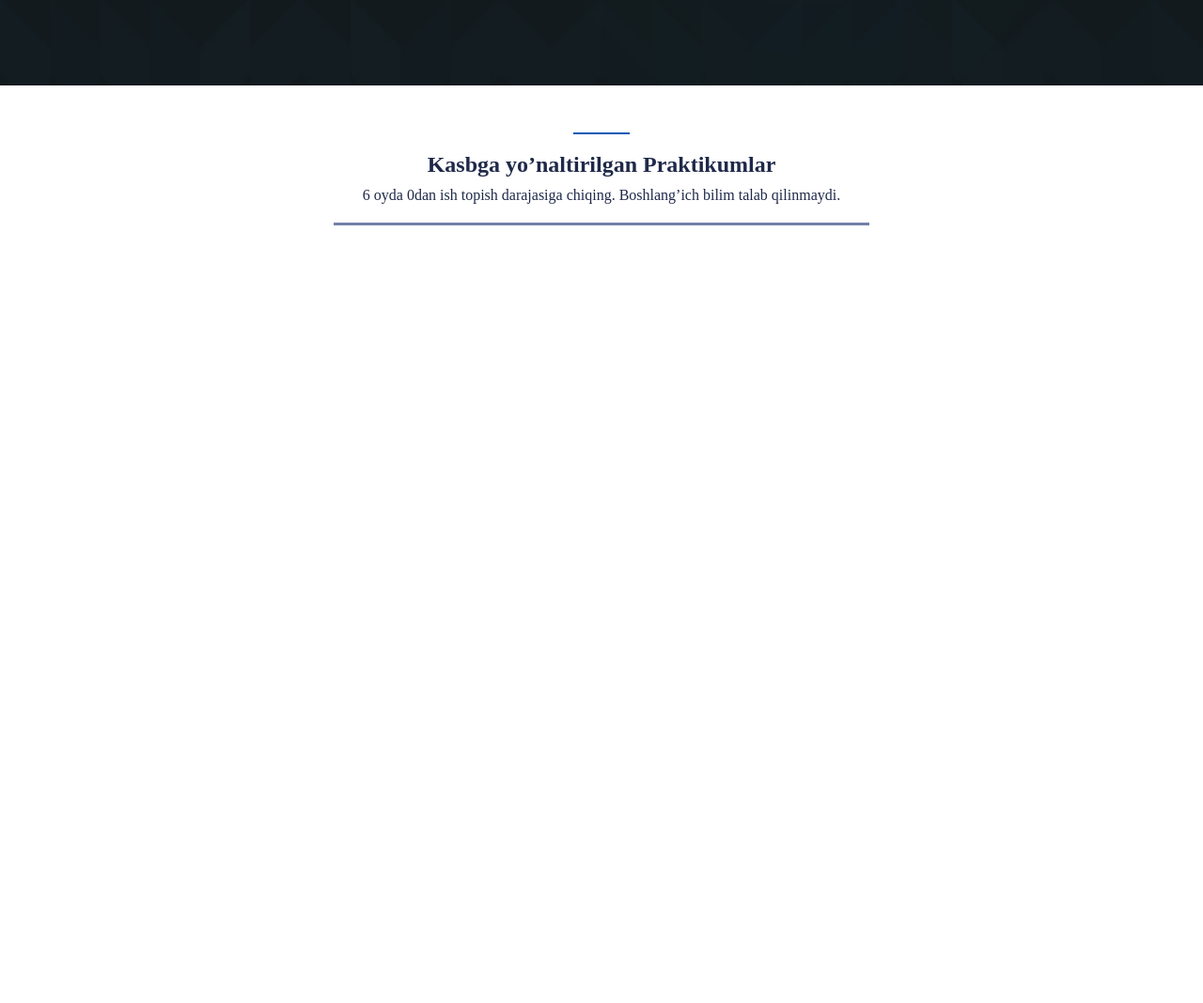
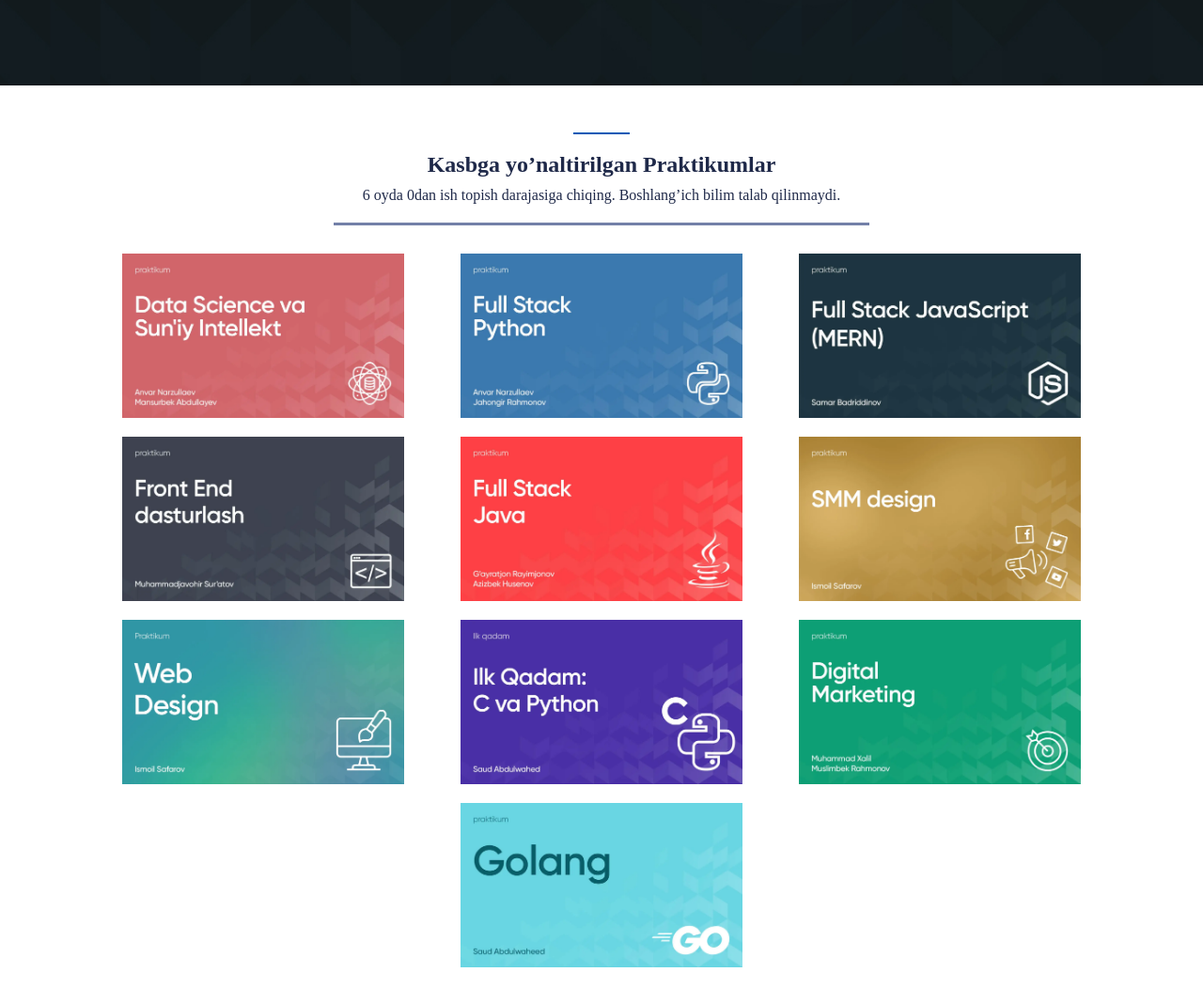
Before and after one commit to Samandar0021305/mohirdev.uz, a plain HTML site: page index.html in a window 1280 px wide. Shown: the part 809-1877 px from the top of the page at 94% size. Before the commit the page ends 1109 px from the top, so only its background shows below. Drawn offline with Linux system fonts and the light colour scheme.

Commit message:
praktikum curslar qo'shildi

```diff
--- a/index.html
+++ b/index.html
@@ -82,12 +82,19 @@
           <p>6 oyda 0dan ish topish darajasiga chiqing. Boshlang’ich bilim talab qilinmaydi.</p>
         <span class="section__hero"></span>
         </div>
+
+        <div class="section__box">
+
+        </div>
+
   </section>
 </main>
 
 
 
 
+
 </body>
+<script src="./js/courses.js"></script>
 <script src="./js/main.js"></script>
 </html>
--- /dev/null
+++ b/js/courses.js
@@ -0,0 +1,26 @@
+const praktikumlar = [
+"../praktikumlar/data_science-1.webp",
+"../praktikumlar/full_stack_python-1.webp",
+"../praktikumlar/MERN-1.webp",
+"../praktikumlar/frontend-1.webp",
+"../praktikumlar/java-1.webp",
+"../praktikumlar/smm-1-1.webp",
+"../praktikumlar/webdesign.webp",
+"../praktikumlar/candpython-1.webp",
+"../praktikumlar/digital_marketing-1.webp",
+"../praktikumlar/go-1.webp"
+]
+
+var fragment = new DocumentFragment()
+var sectionBox = document.querySelector(".section__box");
+praktikumlar.forEach(Element =>{
+    let divEl = document.createElement("div");
+    let imgEl = document.createElement("img")
+    imgEl.src = Element;
+    imgEl.setAttribute("class","section__pic")
+    divEl.setAttribute("class","section__picture")
+    divEl.appendChild(imgEl)
+    fragment.appendChild(divEl)
+})
+
+sectionBox.appendChild(fragment)
--- a/scss/block/_section.scss
+++ b/scss/block/_section.scss
@@ -26,4 +26,21 @@
         margin: 20px 0;
         background-color: #7380a8;
     }
+    &__pic{
+        display: flex;
+        max-width: 100%;
+    }
+    &__picture{
+        max-width: 300px;
+        width: 30%;
+        min-width: 200px;
+        margin: 10px 0;
+        cursor: pointer;
+    }
+    &__box{
+        display: flex;
+        justify-content: space-evenly;
+        align-items: center;
+        flex-wrap: wrap;
+    }
 }
```
Also changed, not shown: css/main.min.css, praktikumlar/MERN-1.webp (added), praktikumlar/candpython-1.webp (added), praktikumlar/data_science-1.webp (added), praktikumlar/digital_marketing-1.webp (added), praktikumlar/frontend-1.webp (added), praktikumlar/full_stack_python-1.webp (added), praktikumlar/go-1.webp (added), praktikumlar/java-1.webp (added), praktikumlar/smm-1-1.webp (added), praktikumlar/webdesign.webp (added), 1 other file.
